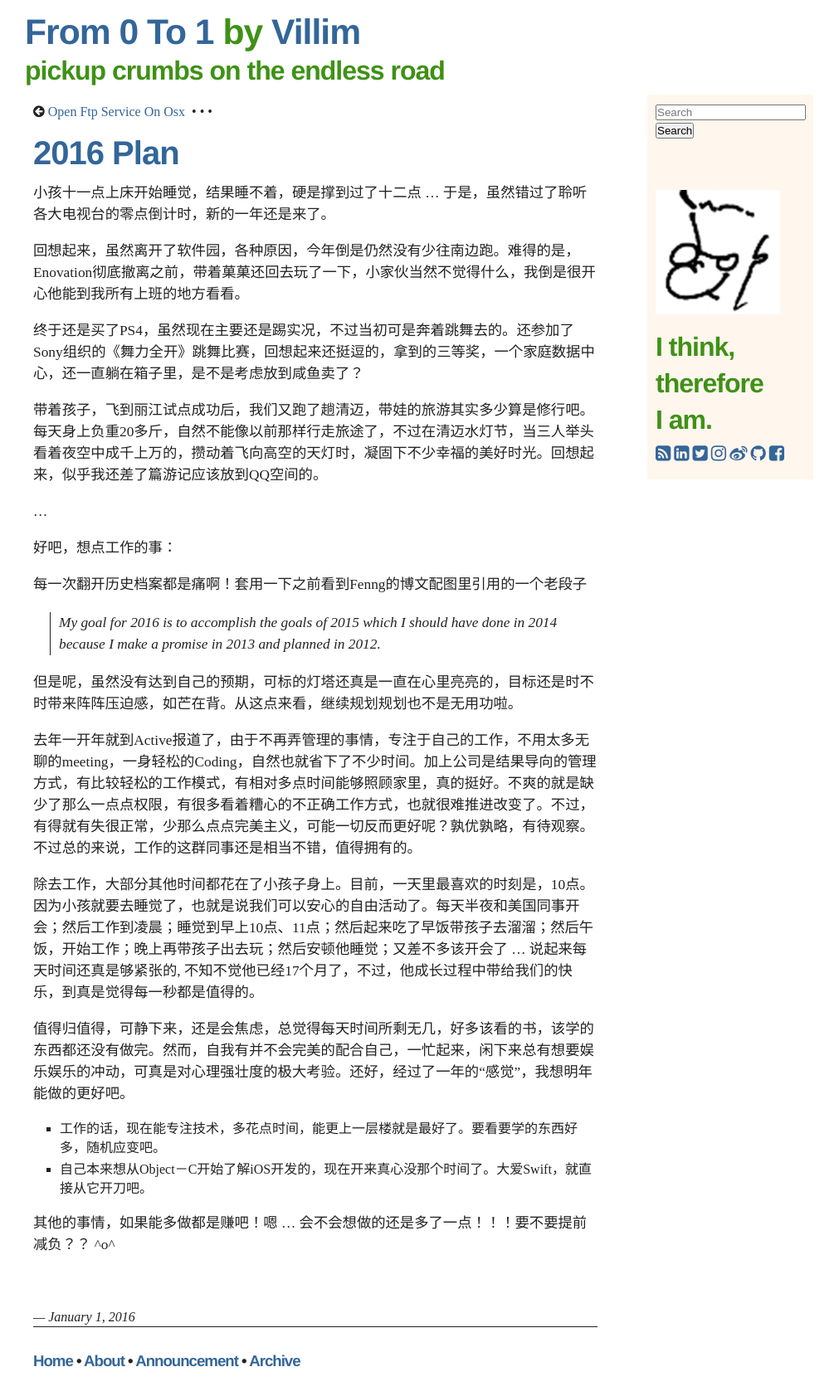
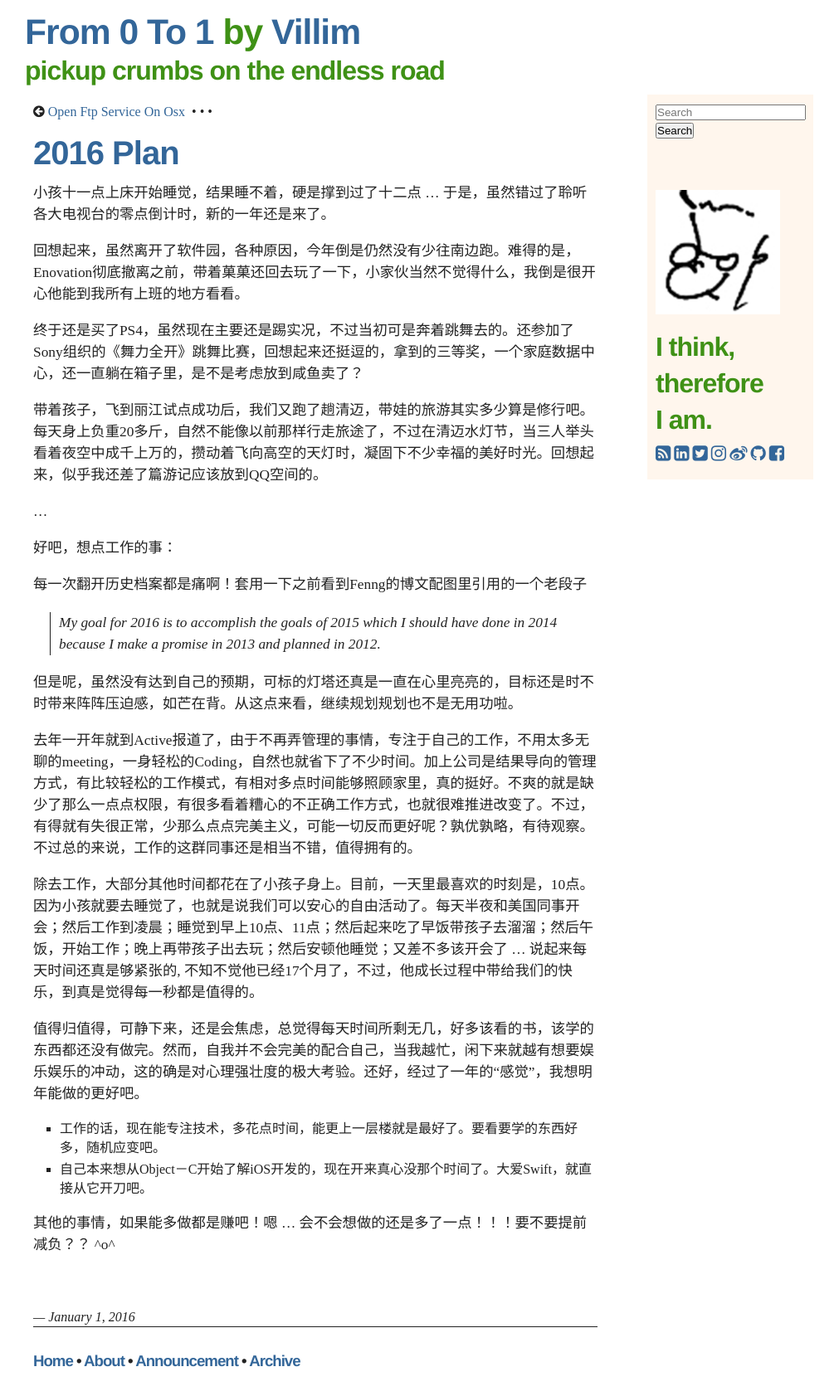
Before and after one commit to villim/villim.github.io, a Jekyll site: the page built from _posts/2016-01-01-2016-plan.md, in a window 1280 px wide. Shown: the whole page at 83% size, without its empty margins (135-1146 px from the left). Built offline with Jekyll 4.4.1, drawn with Linux system fonts in a browser that asks for light colours; nearby versions of some CDN libraries; Markdown is read by kramdown in place of the engine named in the settings.

Commit message:
2016 plan, modification

```diff
--- a/_posts/2016-01-01-2016-plan.md
+++ b/_posts/2016-01-01-2016-plan.md
@@ -25,7 +25,7 @@ layout: post
 
 除去工作，大部分其他时间都花在了小孩子身上。目前，一天里最喜欢的时刻是，10点。因为小孩就要去睡觉了，也就是说我们可以安心的自由活动了。每天半夜和美国同事开会；然后工作到凌晨；睡觉到早上10点、11点；然后起来吃了早饭带孩子去溜溜；然后午饭，开始工作；晚上再带孩子出去玩；然后安顿他睡觉；又差不多该开会了 ... 说起来每天时间还真是够紧张的, 不知不觉他已经17个月了，不过，他成长过程中带给我们的快乐，到真是觉得每一秒都是值得的。
 
-值得归值得，可静下来，还是会焦虑，总觉得每天时间所剩无几，好多该看的书，该学的东西都还没有做完。然而，自我有并不会完美的配合自己，一忙起来，闲下来总有想要娱乐娱乐的冲动，可真是对心理强壮度的极大考验。还好，经过了一年的“感觉”，我想明年能做的更好吧。
+值得归值得，可静下来，还是会焦虑，总觉得每天时间所剩无几，好多该看的书，该学的东西都还没有做完。然而，自我并不会完美的配合自己，当我越忙，闲下来就越有想要娱乐娱乐的冲动，这的确是对心理强壮度的极大考验。还好，经过了一年的“感觉”，我想明年能做的更好吧。
 
 * 工作的话，现在能专注技术，多花点时间，能更上一层楼就是最好了。要看要学的东西好多，随机应变吧。
 * 自己本来想从Object－C开始了解iOS开发的，现在开来真心没那个时间了。大爱Swift，就直接从它开刀吧。
```
